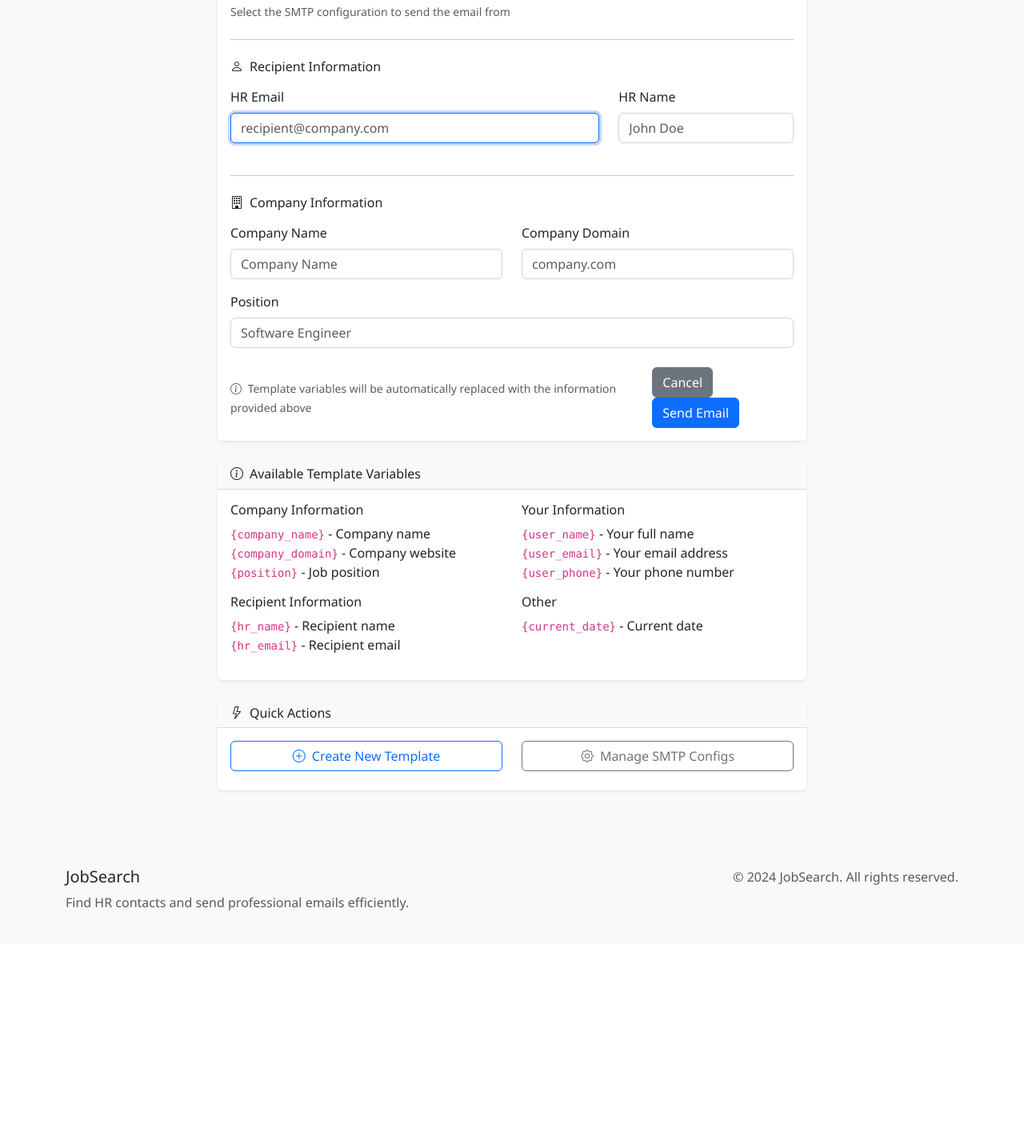
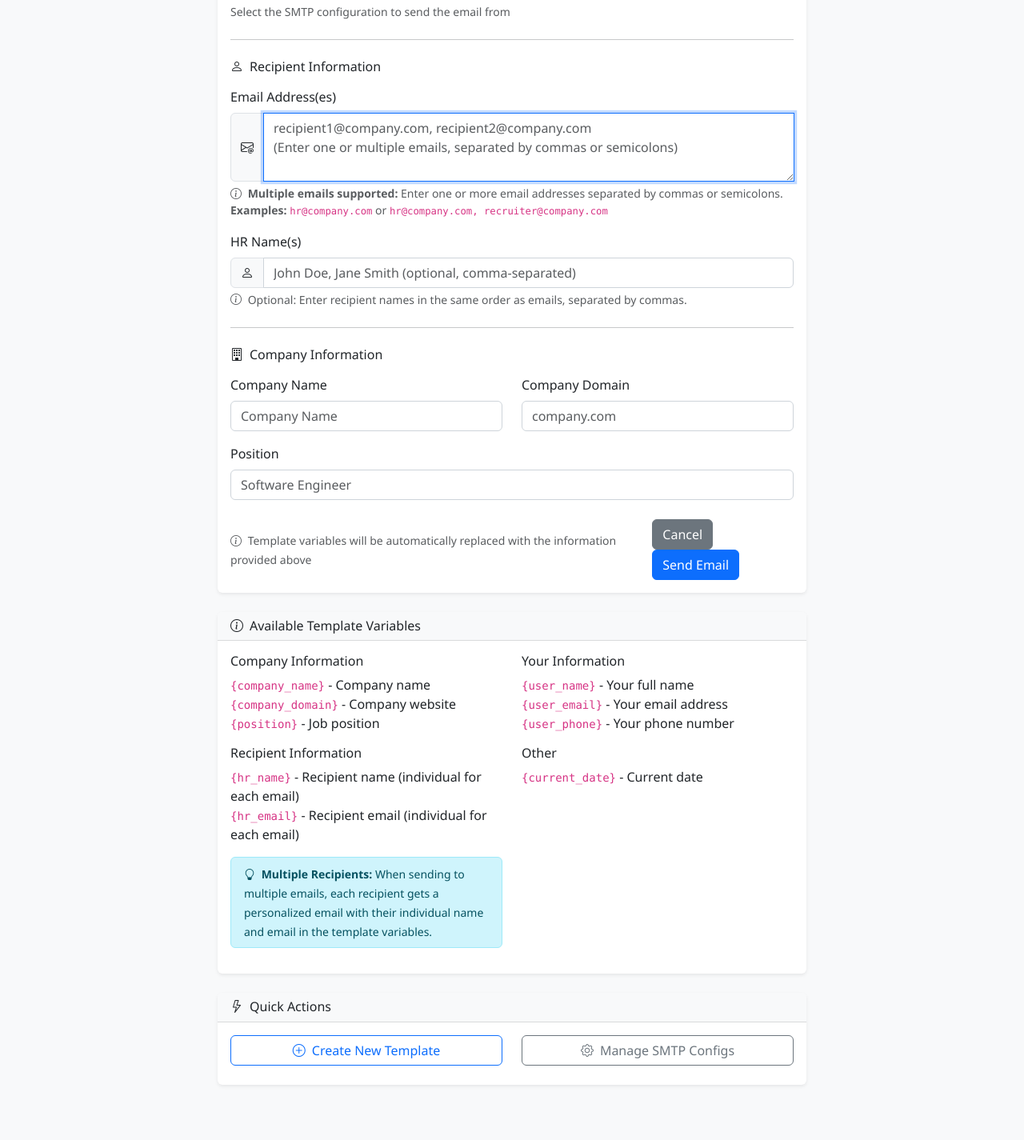
Before and after one commit to nikharmsingh/jobsearch, a Flask app: page /send-manual-email in a window 1280 px wide. Shown: the part 386-1811 px from the top of the page at 80% size. Before the commit the page ends 1524 px from the top, so only its background shows below. Run offline with Flask 3, Linux system fonts and the light colour scheme; the visitor is signed in with stand-in values (Sample User, id 1); data that the repository does not hold is empty.

Commit message:
Initial commit: Job Search application

```diff
--- a/app/forms.py
+++ b/app/forms.py
@@ -2,6 +2,46 @@ from flask_wtf import FlaskForm
 from wtforms import StringField, TextAreaField, PasswordField, BooleanField, SubmitField, SelectField, IntegerField
 from wtforms.validators import DataRequired, Email, EqualTo, Length, ValidationError, Optional, NumberRange
 from app.models import User, EmailTemplate, SMTPConfig
+import re
+
+
+def validate_multiple_emails(form, field):
+    """Custom validator for multiple email addresses (comma or semicolon separated)"""
+    if not field.data:
+        return
+
+    # Split by comma or semicolon and clean up
+    email_list = re.split(r'[,;]', field.data)
+    email_list = [email.strip() for email in email_list if email.strip()]
+
+    if not email_list:
+        raise ValidationError('Please enter at least one email address.')
+
+    # Validate each email
+    email_validator = Email()
+    invalid_emails = []
+
+    for email in email_list:
+        try:
+            # Create a mock field for validation
+            class MockField:
+                def __init__(self, data):
+                    self.data = data
+
+                def gettext(self, string):
+                    return string
+
+            mock_field = MockField(email)
+            email_validator(form, mock_field)
+        except ValidationError:
+            invalid_emails.append(email)
+
+    if invalid_emails:
+        if len(invalid_emails) == 1:
+            raise ValidationError(f'Invalid email address: {invalid_emails[0]}')
+        else:
+            raise ValidationError(f'Invalid email addresses: {", ".join(invalid_emails)}')
+
 
 class LoginForm(FlaskForm):
     username = StringField('Username', validators=[DataRequired()])
@@ -57,8 +97,15 @@ class SMTPConfigForm(FlaskForm):
 class SendEmailForm(FlaskForm):
     template_id = SelectField('Email Template', coerce=int, validators=[DataRequired()])
     smtp_config_id = SelectField('SMTP Configuration', coerce=int, validators=[DataRequired()])
-    hr_email = StringField('HR Email', validators=[DataRequired(), Email()])
-    hr_name = StringField('HR Name', validators=[Optional(), Length(max=200)])
+    hr_email = TextAreaField('Email Address(es)', validators=[
+        DataRequired(),
+        validate_multiple_emails
+    ], render_kw={
+        "placeholder": "recipient1@company.com, recipient2@company.com\n(Enter one or multiple emails, separated by commas or semicolons)",
+        "rows": 3
+    })
+    hr_name = StringField('HR Name(s)', validators=[Optional(), Length(max=500)],
+                         render_kw={"placeholder": "John Doe, Jane Smith (optional, comma-separated)"})
     company_name = StringField('Company Name', validators=[DataRequired(), Length(min=2, max=200)])
     company_domain = StringField('Company Domain', validators=[Optional(), Length(max=200)])
     position = StringField('Position', validators=[Optional(), Length(max=200)])
@@ -74,3 +121,21 @@ class SendEmailForm(FlaskForm):
         # Populate SMTP config choices
         smtp_configs = SMTPConfig.query.filter_by(user_id=user_id).all()
         self.smtp_config_id.choices = [(s.id, s.name) for s in smtp_configs]
+
+    def get_email_list(self):
+        """Parse and return list of email addresses"""
+        if not self.hr_email.data:
+            return []
+
+        # Split by comma or semicolon and clean up
+        email_list = re.split(r'[,;]', self.hr_email.data)
+        return [email.strip() for email in email_list if email.strip()]
+
+    def get_name_list(self):
+        """Parse and return list of names (if provided)"""
+        if not self.hr_name.data:
+            return []
+
+        # Split by comma and clean up
+        name_list = [name.strip() for name in self.hr_name.data.split(',') if name.strip()]
+        return name_list
--- a/app/main/routes.py
+++ b/app/main/routes.py
@@ -314,30 +314,57 @@ def send_manual_email():
             return render_template('main/send_manual_email.html', title='Send Manual Email', form=form)
 
         try:
-            # Prepare template variables
-            template_variables = {
+            # Get email and name lists
+            email_list = form.get_email_list()
+            name_list = form.get_name_list()
+
+            # Prepare base template variables
+            base_template_variables = {
                 'company_name': form.company_name.data or '',
                 'company_domain': form.company_domain.data or '',
                 'position': form.position.data or '',
-                'hr_name': form.hr_name.data or '',
                 'user_phone': getattr(current_user, 'phone', '') or ''
             }
 
-            # Send email
+            # Send emails to each recipient
             sender = EmailSender()
-            success, message = sender.send_templated_email(
-                smtp_config=smtp_config,
-                email_template=template,
-                recipient_email=form.hr_email.data,
-                template_variables=template_variables,
-                recipient_name=form.hr_name.data
-            )
+            successful_sends = []
+            failed_sends = []
 
-            if success:
-                flash('Email sent successfully!', 'success')
+            for i, email in enumerate(email_list):
+                # Get corresponding name if available
+                recipient_name = name_list[i] if i < len(name_list) else ''
+
+                # Prepare template variables for this recipient
+                template_variables = base_template_variables.copy()
+                template_variables['hr_name'] = recipient_name
+
+                # Send email to this recipient
+                success, message = sender.send_templated_email(
+                    smtp_config=smtp_config,
+                    email_template=template,
+                    recipient_email=email,
+                    template_variables=template_variables,
+                    recipient_name=recipient_name
+                )
+
+                if success:
+                    successful_sends.append(email)
+                else:
+                    failed_sends.append(f"{email}: {message}")
+
+            # Provide feedback based on results
+            if successful_sends and not failed_sends:
+                if len(successful_sends) == 1:
+                    flash('Email sent successfully!', 'success')
+                else:
+                    flash(f'All {len(successful_sends)} emails sent successfully!', 'success')
                 return redirect(url_for('main.send_manual_email'))
+            elif successful_sends and failed_sends:
+                flash(f'Successfully sent to {len(successful_sends)} recipients: {", ".join(successful_sends)}', 'success')
+                flash(f'Failed to send to {len(failed_sends)} recipients: {"; ".join(failed_sends)}', 'error')
             else:
-                flash(f'Failed to send email: {message}', 'error')
+                flash(f'Failed to send all emails: {"; ".join(failed_sends)}', 'error')
 
         except Exception as e:
             flash(f'Error sending email: {str(e)}', 'error')
--- a/app/templates/main/send_manual_email.html
+++ b/app/templates/main/send_manual_email.html
@@ -58,32 +58,51 @@
                             <i class="bi bi-person me-2"></i>Recipient Information
                         </h6>
 
-                        <div class="row">
-                            <div class="col-md-8">
+                        <!-- Email Recipients Section -->
                         <div class="mb-3">
                             {{ form.hr_email.label(class="form-label") }}
-                                    {{ form.hr_email(class="form-control" + (" is-invalid" if form.hr_email.errors else ""), placeholder="recipient@company.com") }}
+                            <div class="input-group">
+                                <span class="input-group-text">
+                                    <i class="bi bi-envelope-at"></i>
+                                </span>
+                                {{ form.hr_email(class="form-control" + (" is-invalid" if form.hr_email.errors else "")) }}
+                            </div>
                             {% if form.hr_email.errors %}
-                                        <div class="invalid-feedback">
+                                <div class="invalid-feedback d-block">
                                     {% for error in form.hr_email.errors %}
                                         {{ error }}
                                     {% endfor %}
                                 </div>
                             {% endif %}
+                            <div class="form-text">
+                                <i class="bi bi-info-circle me-1"></i>
+                                <strong>Multiple emails supported:</strong> Enter one or more email addresses separated by commas or semicolons.
+                                <br>
+                                <strong>Examples:</strong>
+                                <code>hr@company.com</code> or
+                                <code>hr@company.com, recruiter@company.com</code>
                             </div>
                         </div>
-                            <div class="col-md-4">
+
+                        <!-- Recipient Names Section -->
                         <div class="mb-3">
                             {{ form.hr_name.label(class="form-label") }}
-                                    {{ form.hr_name(class="form-control" + (" is-invalid" if form.hr_name.errors else ""), placeholder="John Doe") }}
+                            <div class="input-group">
+                                <span class="input-group-text">
+                                    <i class="bi bi-person"></i>
+                                </span>
+                                {{ form.hr_name(class="form-control" + (" is-invalid" if form.hr_name.errors else "")) }}
+                            </div>
                             {% if form.hr_name.errors %}
-                                        <div class="invalid-feedback">
+                                <div class="invalid-feedback d-block">
                                     {% for error in form.hr_name.errors %}
                                         {{ error }}
                                     {% endfor %}
                                 </div>
                             {% endif %}
-                                </div>
+                            <div class="form-text">
+                                <i class="bi bi-info-circle me-1"></i>
+                                Optional: Enter recipient names in the same order as emails, separated by commas.
                             </div>
                         </div>
 
@@ -170,9 +189,15 @@
 
                             <h6>Recipient Information</h6>
                             <ul class="list-unstyled">
-                                <li><code>{hr_name}</code> - Recipient name</li>
-                                <li><code>{hr_email}</code> - Recipient email</li>
+                                <li><code>{hr_name}</code> - Recipient name (individual for each email)</li>
+                                <li><code>{hr_email}</code> - Recipient email (individual for each email)</li>
                             </ul>
+                            <div class="alert alert-info py-2 px-3 mt-2">
+                                <small>
+                                    <i class="bi bi-lightbulb me-1"></i>
+                                    <strong>Multiple Recipients:</strong> When sending to multiple emails, each recipient gets a personalized email with their individual name and email in the template variables.
+                                </small>
+                            </div>
                         </div>
                         <div class="col-md-6">
                             <h6>Your Information</h6>
@@ -227,13 +252,77 @@ document.addEventListener('DOMContentLoaded', function() {
         emailField.focus();
     }
 
+    // Email counter and validation
+    function updateEmailCounter() {
+        if (!emailField) return;
+
+        const emailText = emailField.value.trim();
+        if (!emailText) {
+            updateCounterDisplay(0);
+            return;
+        }
+
+        // Split by comma or semicolon and count valid emails
+        const emails = emailText.split(/[,;]/).map(e => e.trim()).filter(e => e);
+        const validEmails = emails.filter(email => {
+            const emailRegex = /^[^\s@]+@[^\s@]+\.[^\s@]+$/;
+            return emailRegex.test(email);
+        });
+
+        updateCounterDisplay(emails.length, validEmails.length);
+    }
+
+    function updateCounterDisplay(totalCount, validCount = null) {
+        let counterElement = document.getElementById('email-counter');
+        if (!counterElement) {
+            // Create counter element
+            counterElement = document.createElement('div');
+            counterElement.id = 'email-counter';
+            counterElement.className = 'mt-2';
+            emailField.parentNode.appendChild(counterElement);
+        }
+
+        if (totalCount === 0) {
+            counterElement.innerHTML = '';
+            return;
+        }
+
+        let badgeClass = 'bg-secondary';
+        let message = `${totalCount} email${totalCount > 1 ? 's' : ''}`;
+
+        if (validCount !== null) {
+            if (validCount === totalCount && validCount > 0) {
+                badgeClass = 'bg-success';
+                message += ' (all valid)';
+            } else if (validCount > 0) {
+                badgeClass = 'bg-warning';
+                message = `${validCount}/${totalCount} valid emails`;
+            } else {
+                badgeClass = 'bg-danger';
+                message += ' (none valid)';
+            }
+        }
+
+        counterElement.innerHTML = `<span class="badge ${badgeClass}">${message}</span>`;
+    }
+
+    // Add event listeners for email field
+    if (emailField) {
+        emailField.addEventListener('input', updateEmailCounter);
+        emailField.addEventListener('blur', updateEmailCounter);
+        // Initial count
+        updateEmailCounter();
+    }
+
     // Form validation feedback
     const form = document.querySelector('form');
     if (form) {
         form.addEventListener('submit', function(e) {
             const submitBtn = form.querySelector('button[type="submit"]');
             if (submitBtn) {
-                submitBtn.innerHTML = '<span class="spinner-border spinner-border-sm me-2" role="status"></span>Sending...';
+                const emailCount = emailField.value.split(/[,;]/).filter(e => e.trim()).length;
+                const buttonText = emailCount > 1 ? `Sending to ${emailCount} recipients...` : 'Sending...';
+                submitBtn.innerHTML = `<span class="spinner-border spinner-border-sm me-2" role="status"></span>${buttonText}`;
                 submitBtn.disabled = true;
             }
         });
```
Also changed, not shown: app/api/routes.py (+67 -15 lines), app/main/forms.py (+69 -5 lines), test_multiple_emails.py (added, +221 -0 lines). Lines whose indentation alone changed are shown as unchanged.
